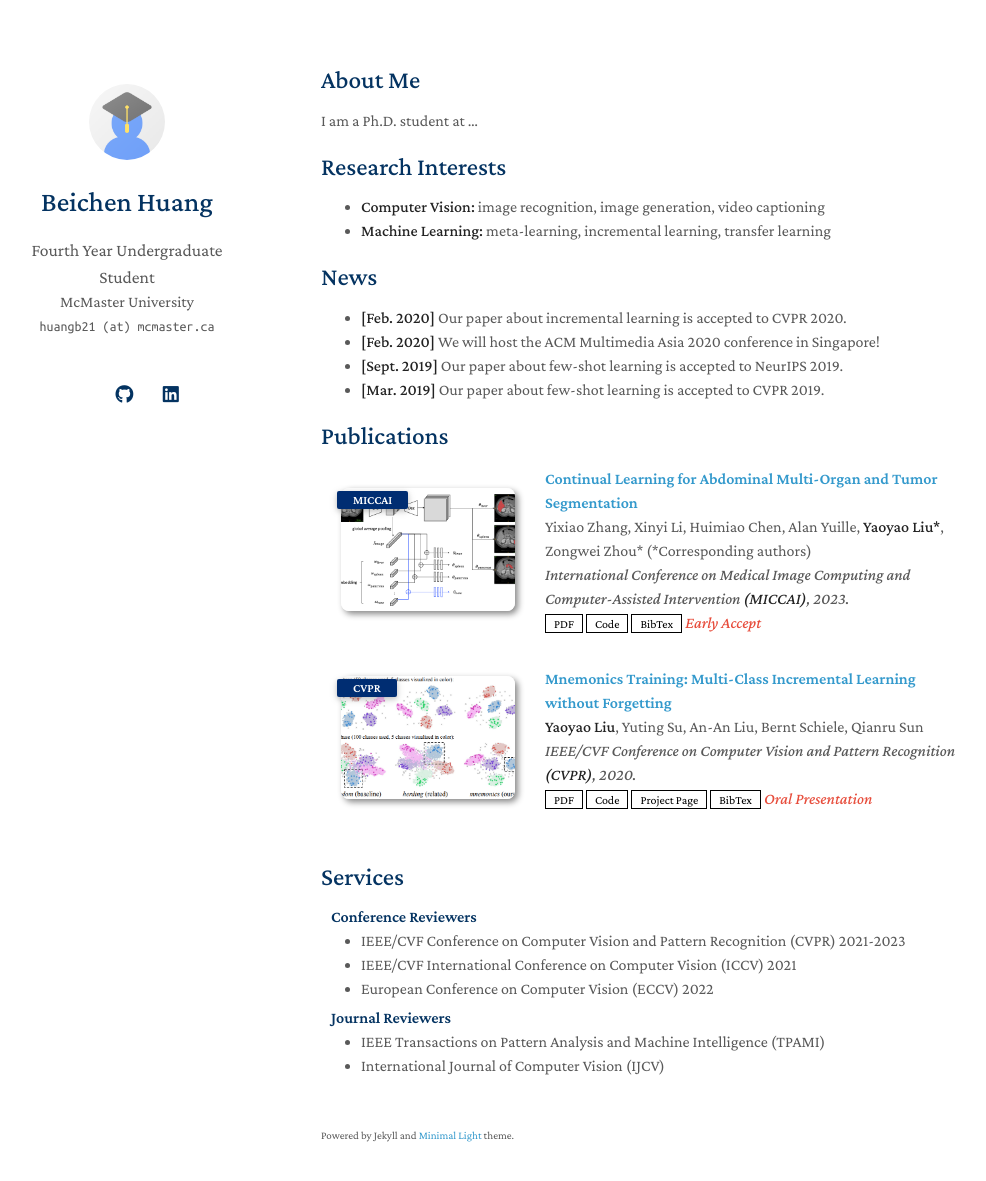
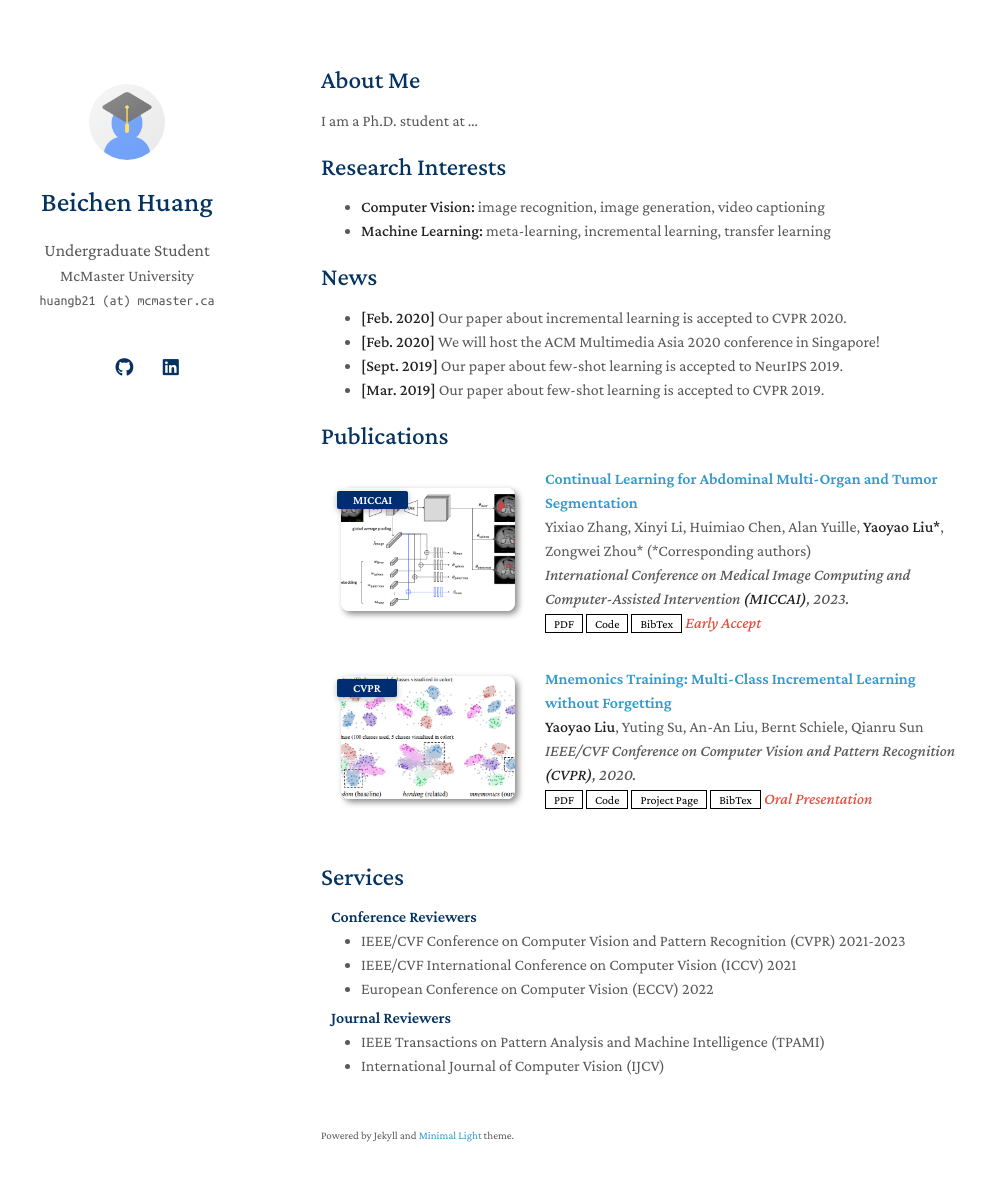
Before and after one commit to BeichenHuang/BeichenHuang.github.io, a Jekyll site: the page built from index.md, in a window 1280 px wide and 1216 px high. Shown: the top 1181 px of the window, without its empty margins (149-1135 px from the left). Built offline with Jekyll 4.4.1, drawn with Linux system fonts in a browser that asks for light colours; a style sheet for code colours, icons or effects is not loaded; our own code applies the rules of GitHub Pages for plain Markdown files.

Commit message:
Update _config.yml

```diff
--- a/_config.yml
+++ b/_config.yml
@@ -1,6 +1,6 @@
 # Basic Information
 title: Beichen Huang
-position: Fourth Year Undergraduate Student
+position: Undergraduate Student
 affiliation: McMaster University
 email: huangb21 (at) mcmaster.ca
 
```
